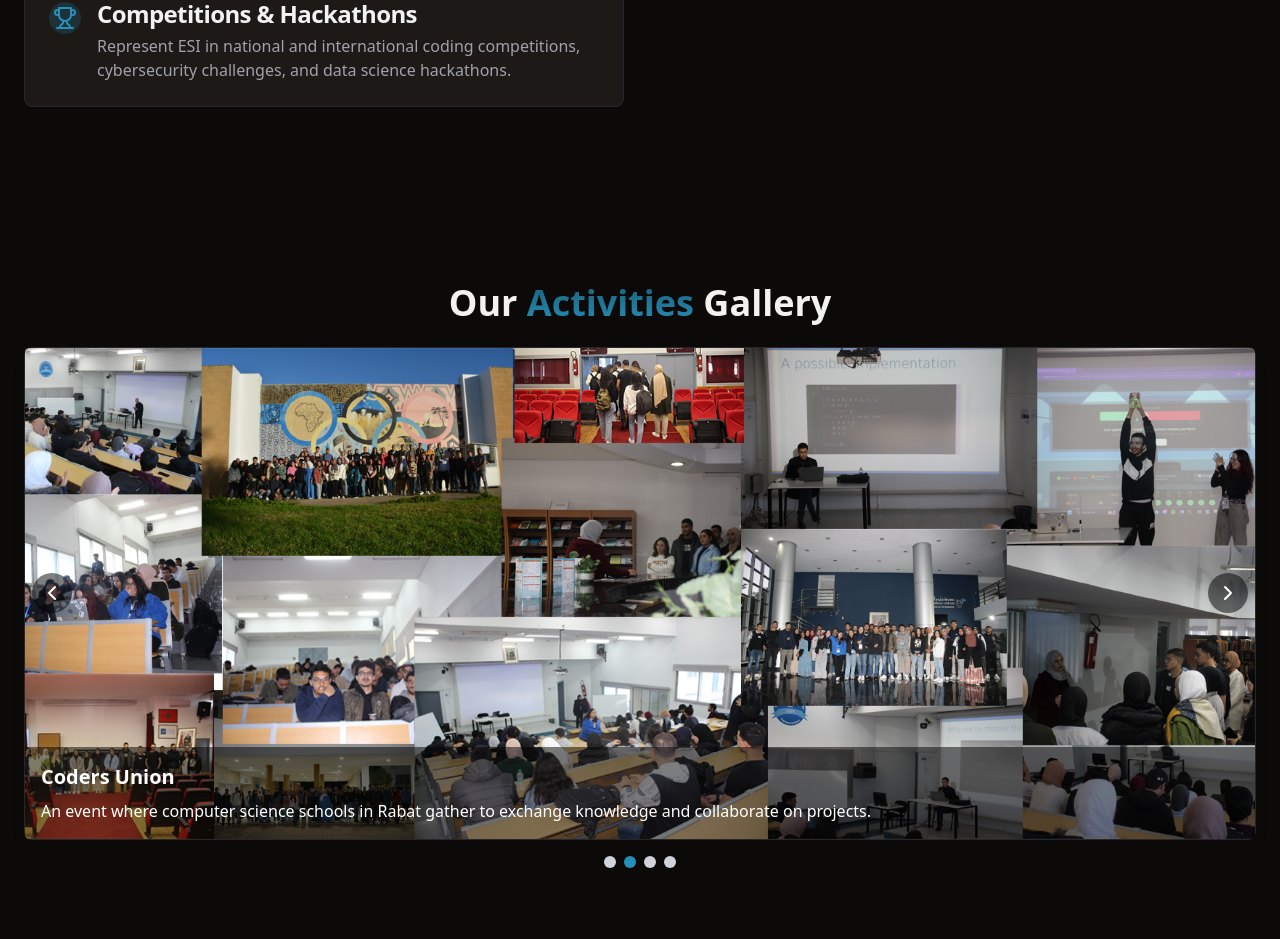
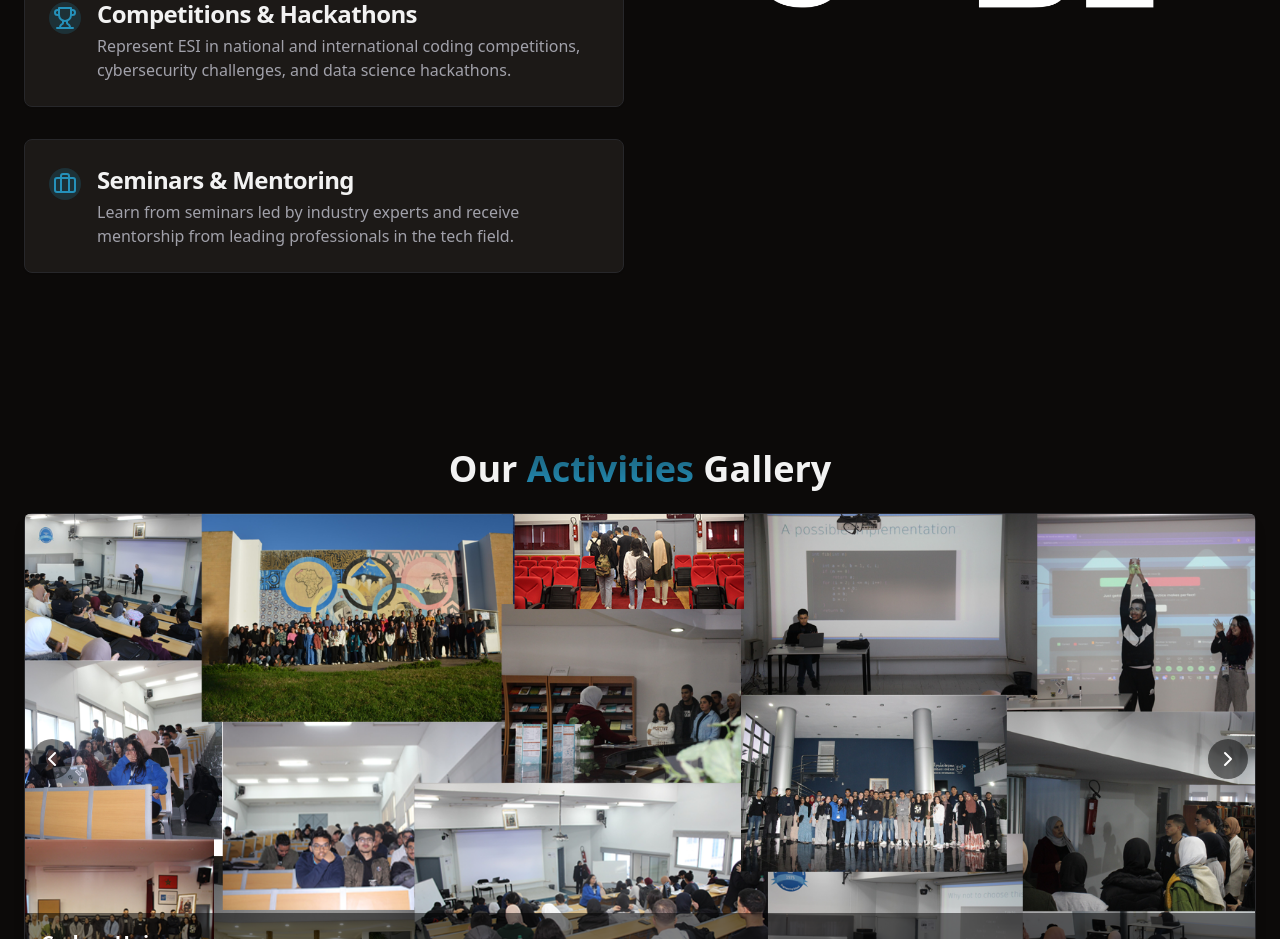
Before and after one commit to mouadenna/landingPage, a React (Vite) app: page / in a window 1280 px wide. Shown: the part 3800-4739 px from the top of the page. Built offline with nearby package versions, Linux system fonts and the light colour scheme.

Commit message:
Update ClubFeatures.tsx

```diff
--- a/src/components/ClubFeatures.tsx
+++ b/src/components/ClubFeatures.tsx
@@ -1,5 +1,5 @@
 import { Card, CardDescription, CardHeader, CardTitle } from "@/components/ui/card";
-import { Code2Icon, UsersIcon, TrophyIcon } from "lucide-react";
+import { Code2Icon, UsersIcon, TrophyIcon, BriefcaseIcon } from "lucide-react"; // Add new icon
 import iconSrc from '@/assets/icon.png';
 
 interface FeatureProps {
@@ -27,11 +27,17 @@ const featureList: FeatureProps[] = [
       "Represent ESI in national and international coding competitions, cybersecurity challenges, and data science hackathons.",
     icon: <TrophyIcon className="w-6 h-6 text-primary" />,
   },
+  {
+    title: "Seminars & Mentoring",
+    description:
+      "Learn from seminars led by industry experts and receive mentorship from leading professionals in the tech field.",
+    icon: <BriefcaseIcon className="w-6 h-6 text-primary" />, // New icon for this feature
+  },
 ];
 
 export const ClubFeatures = () => {
   return (
-    <section className="container py-24 sm:py-32 " >
+    <section className="container py-24 sm:py-32">
       <div className="flex flex-col items-center justify-center">
         <h2 className="text-3xl md:text-4xl font-bold text-center">
           Empowering{" "}
@@ -39,17 +45,13 @@ export const ClubFeatures = () => {
             Activities{" "}
           </span>
         </h2>
-      <p className="text-muted-foreground text-xl mt-4 mb-8 ">
+        <p className="text-muted-foreground text-xl mt-4 mb-8">
           Join CODE club to enhance your skills, collaborate with peers, and prepare for a successful career in tech.
         </p>
-
       </div>
-
 
       <div className="grid lg:grid-cols-[1fr,1fr] gap-8 place-items-center">
         <div>
-
-
           <div className="flex flex-col gap-8">
             {featureList.map(({ icon, title, description }: FeatureProps) => (
               <Card key={title}>
```
Lines whose indentation alone changed are shown as unchanged.
